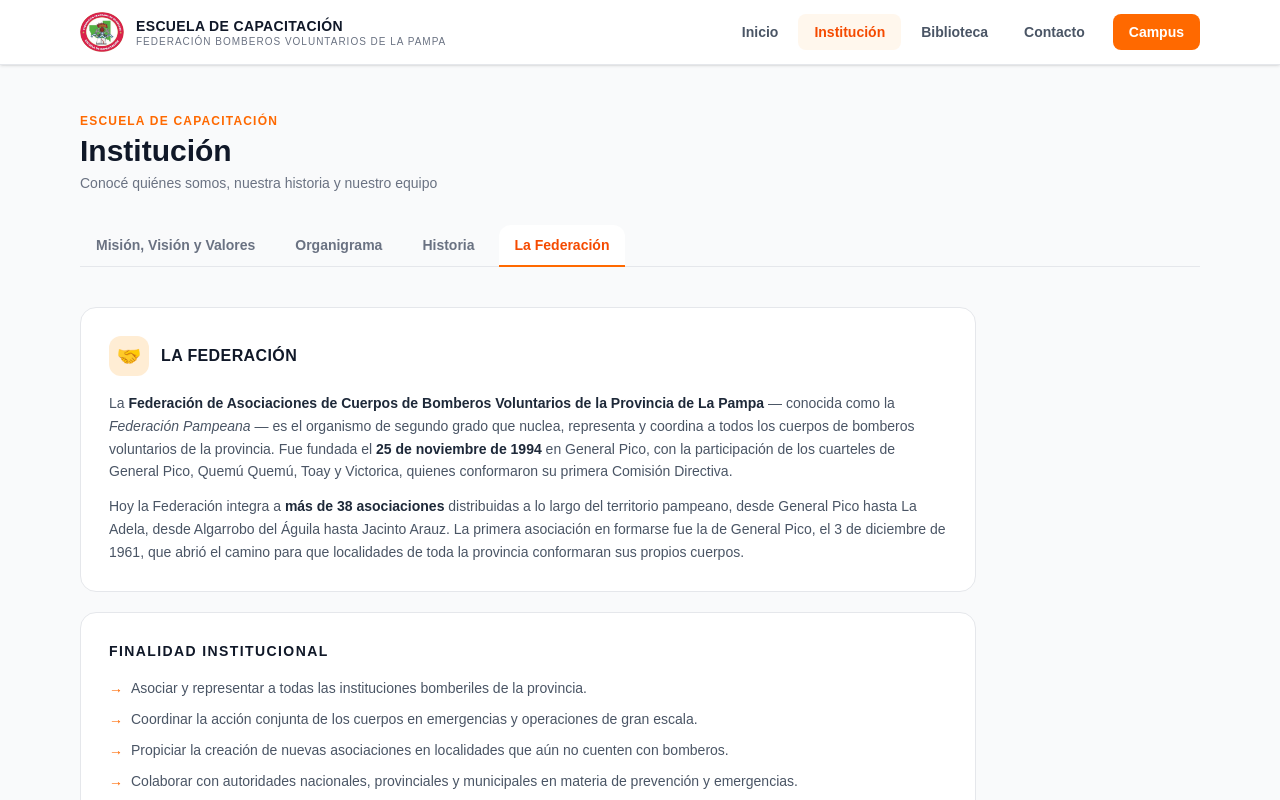
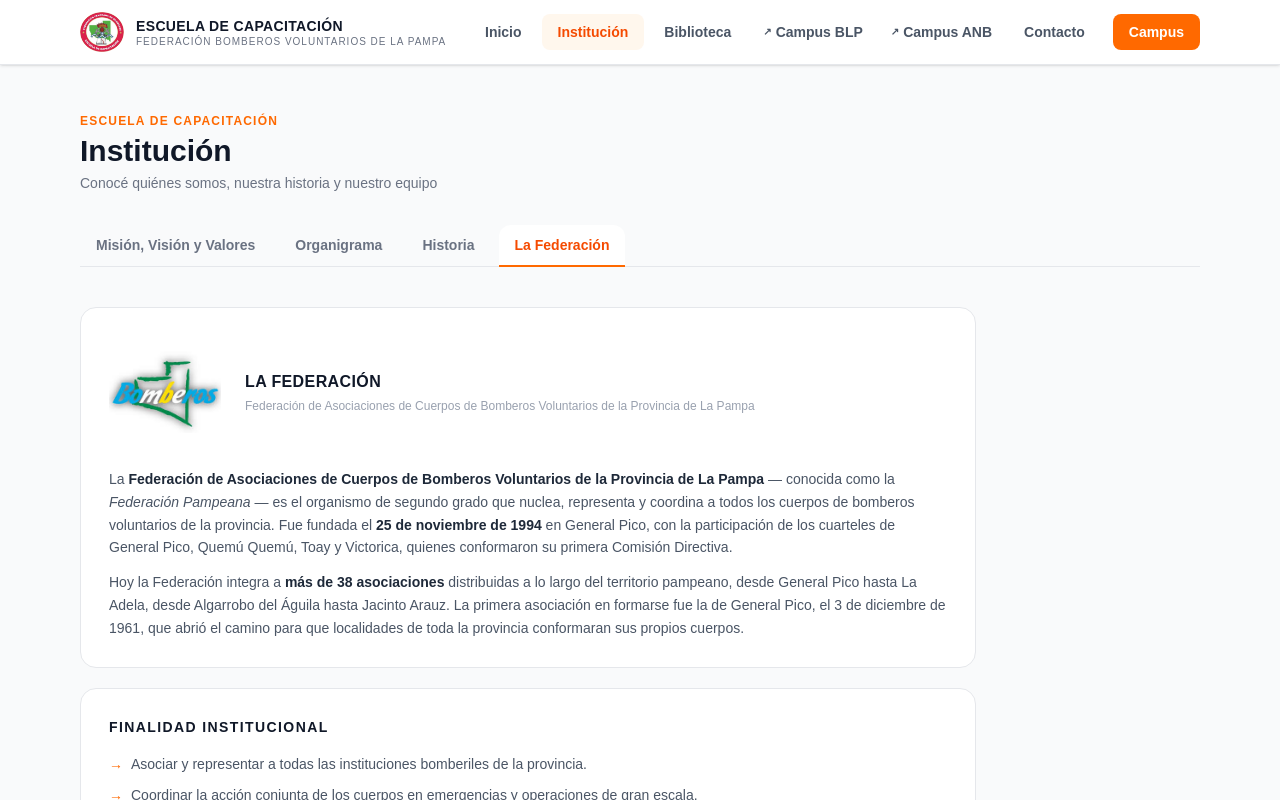
Before and after one commit to andresaudubert/escueladecapacitacion, a Next.js app: page /institucion in a window 1280 px wide. Both pictures are taken after a click on the button "La Federación". Shown: the top 800 px of the page. Built offline with nearby package versions, Linux system fonts and the light colour scheme.

Commit message:
Agregar links externos Campus BLP y Campus ANB en navbar

```diff
--- a/src/app/institucion/page.tsx
+++ b/src/app/institucion/page.tsx
@@ -160,9 +160,17 @@
 
       {/* Intro */}
       <div className="bg-white rounded-2xl border border-gray-200 p-7">
-        <div className="flex items-center gap-3 mb-4">
-          <div className="w-10 h-10 bg-orange-100 rounded-xl flex items-center justify-center text-xl shrink-0">🤝</div>
-          <h3 className="text-base font-black text-gray-900 uppercase tracking-wide">La Federación</h3>
+        <div className="flex flex-col sm:flex-row items-center gap-6 mb-5">
+          {/* eslint-disable-next-line @next/next/no-img-element */}
+          <img
+            src="/logo-federacion.png"
+            alt="Logo Federación de Bomberos Voluntarios de La Pampa"
+            className="w-28 h-28 object-contain shrink-0"
+          />
+          <div>
+            <h3 className="text-base font-black text-gray-900 uppercase tracking-wide mb-1">La Federación</h3>
+            <p className="text-xs text-gray-400">Federación de Asociaciones de Cuerpos de Bomberos Voluntarios de la Provincia de La Pampa</p>
+          </div>
         </div>
         <p className="text-sm text-gray-600 leading-relaxed">
           La <strong className="text-gray-800">Federación de Asociaciones de Cuerpos de Bomberos Voluntarios de la Provincia de La Pampa</strong> —
--- a/src/components/NavBar.tsx
+++ b/src/components/NavBar.tsx
@@ -6,11 +6,24 @@
 import { useState } from "react"
 
 const NAV_LINKS = [
-  { href: "/",            label: "Inicio" },
-  { href: "/institucion", label: "Institución" },
-  { href: "/biblioteca",  label: "Biblioteca" },
-  { href: "/contacto",    label: "Contacto" },
-  { href: "/campus",      label: "Campus" },
+  { href: "/",            label: "Inicio",      external: false },
+  { href: "/institucion", label: "Institución", external: false },
+  { href: "/biblioteca",  label: "Biblioteca",  external: false },
+  { href: "/contacto",    label: "Contacto",    external: false },
+  { href: "/campus",      label: "Campus",      external: false },
+]
+
+const EXTERNAL_LINKS = [
+  {
+    href:  "https://capacitacion.fundacionbancopampa.com.ar/",
+    label: "Campus BLP",
+    title: "Campus Virtual — Fundación Banco de La Pampa",
+  },
+  {
+    href:  "https://campus.anbvirtual.org.ar/",
+    label: "Campus ANB",
+    title: "Campus Virtual — Academia Nacional de Bomberos",
+  },
 ]
 
 export default function NavBar() {
@@ -46,7 +59,25 @@
           {NAV_LINKS.map((link) => {
             const isActive = link.href === "/" ? pathname === "/" : pathname.startsWith(link.href)
             const isCampus = link.href === "/campus"
+
+            /* Insertar botones externos antes de Contacto */
+            const isContacto = link.href === "/contacto"
+
             return (
+              <>
+                {isContacto && EXTERNAL_LINKS.map((ext) => (
+                  <a
+                    key={ext.href}
+                    href={ext.href}
+                    target="_blank"
+                    rel="noopener noreferrer"
+                    title={ext.title}
+                    className="px-3 py-2 rounded-lg text-sm font-semibold transition-colors text-gray-600 hover:bg-gray-100 hover:text-gray-900 flex items-center gap-1"
+                  >
+                    <span className="text-[10px]">↗</span>
+                    {ext.label}
+                  </a>
+                ))}
                 <Link
                   key={link.href}
                   href={link.href}
@@ -60,6 +91,7 @@
                 >
                   {link.label}
                 </Link>
+              </>
             )
           })}
         </nav>
@@ -81,7 +113,22 @@
           {NAV_LINKS.map((link) => {
             const isActive = link.href === "/" ? pathname === "/" : pathname.startsWith(link.href)
             const isCampus = link.href === "/campus"
+            const isContacto = link.href === "/contacto"
             return (
+              <>
+                {isContacto && EXTERNAL_LINKS.map((ext) => (
+                  <a
+                    key={ext.href}
+                    href={ext.href}
+                    target="_blank"
+                    rel="noopener noreferrer"
+                    onClick={() => setOpen(false)}
+                    className="px-4 py-2.5 rounded-lg text-sm font-semibold text-gray-600 hover:bg-gray-100 flex items-center gap-1.5"
+                  >
+                    <span className="text-[10px]">↗</span>
+                    {ext.label}
+                  </a>
+                ))}
                 <Link
                   key={link.href}
                   href={link.href}
@@ -96,6 +143,7 @@
                 >
                   {link.label}
                 </Link>
+              </>
             )
           })}
         </nav>
```
Also changed, not shown: public/logo-federacion.png (added). Lines whose indentation alone changed are shown as unchanged.
